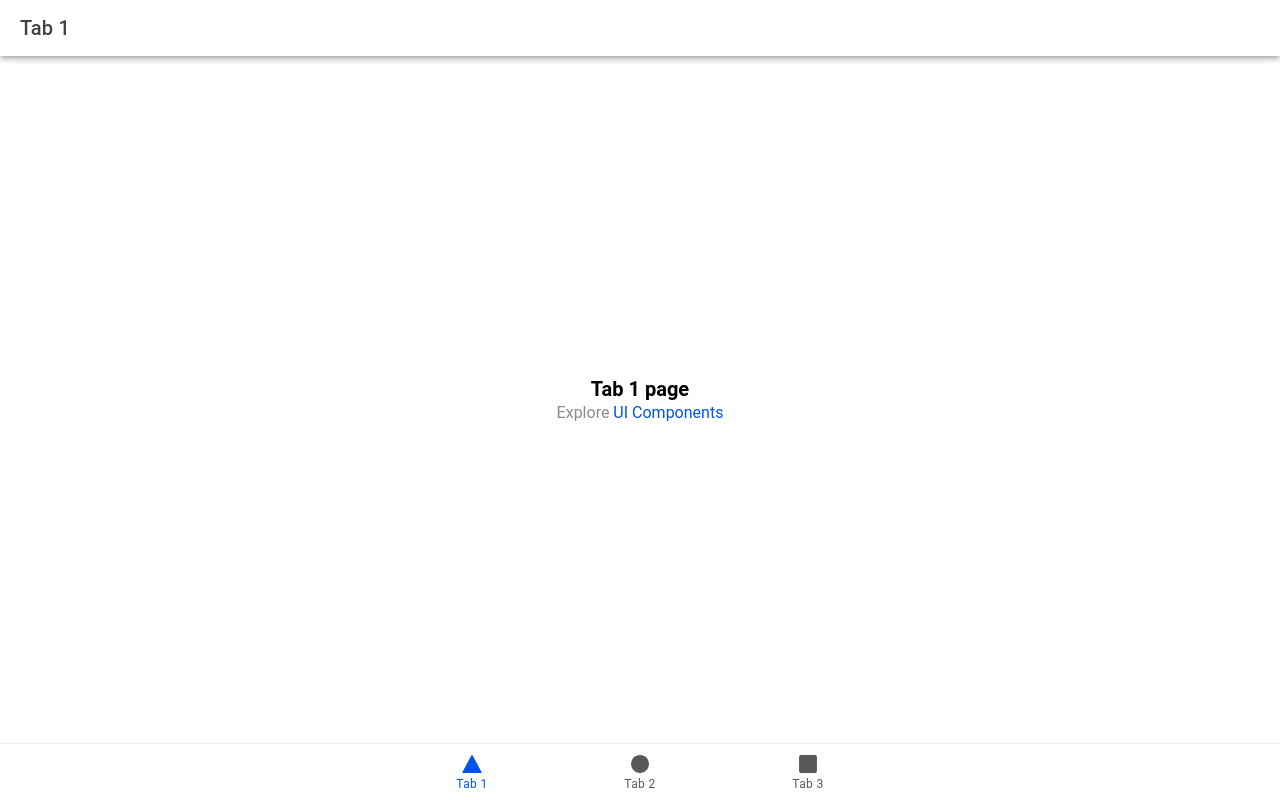
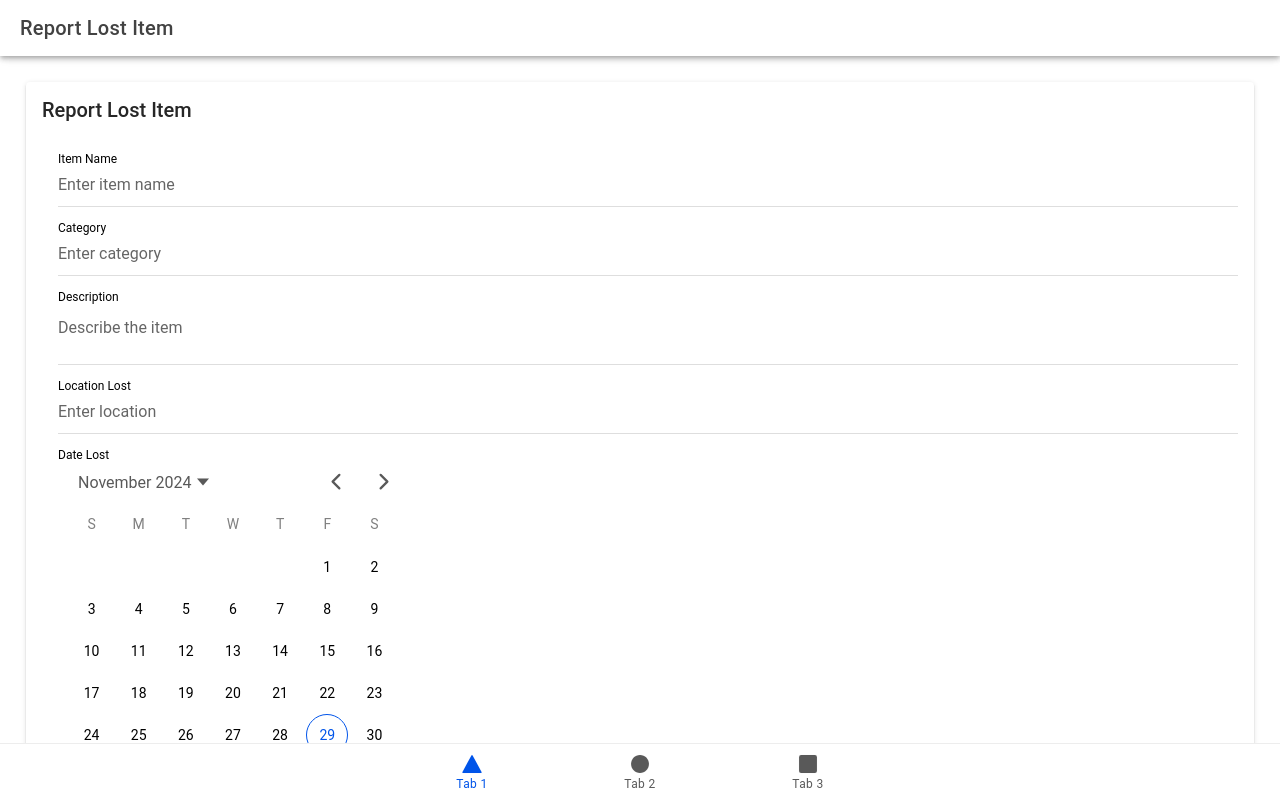
Before and after one commit to NicolaeCasian/Tud-Lost-Found-, a React (Vite) app: page /tab1 in a window 1280 px wide. Built offline with nearby package versions, Linux system fonts and the light colour scheme.

Commit message:
Report Form Page

```diff
--- a/src/pages/Tab1.tsx
+++ b/src/pages/Tab1.tsx
@@ -1,25 +1,159 @@
-import { IonContent, IonHeader, IonPage, IonTitle, IonToolbar } from '@ionic/react';
-import ExploreContainer from '../components/ExploreContainer';
+import React, { useState } from 'react';
+import {
+  IonContent,
+  IonHeader,
+  IonPage,
+  IonTitle,
+  IonToolbar,
+  IonItem,
+  IonLabel,
+  IonInput,
+  IonTextarea,
+  IonDatetime,
+  IonButton,
+  IonCard,
+  IonCardHeader,
+  IonCardTitle,
+  IonCardContent,
+  IonFooter,
+  IonText,
+} from '@ionic/react';
 import './Tab1.css';
 
 const Tab1: React.FC = () => {
+  const [form, setForm] = useState({
+    itemName: '',
+    category: '',
+    description: '',
+    locationLost: '',
+    dateLost: '',
+    contactInfo: '',
+  });
+
+  const handleInputChange = (e: React.ChangeEvent<HTMLInputElement | HTMLTextAreaElement>) => {
+    const { name, value } = e.target;
+    setForm({ ...form, [name]: value });
+  };
+
+  const handleDateChange = (e: any) => {
+    setForm({ ...form, dateLost: e.detail.value });
+  };
+
+  const handleSubmit = () => {
+    console.log('Submitted Form Data:', form);
+    alert('Report submitted successfully!');
+    // Add logic to save the data or send it to a server.
+  };
+
   return (
     <IonPage>
       <IonHeader>
         <IonToolbar>
-          <IonTitle>Tab 1</IonTitle>
+          <IonTitle>Report Lost Item</IonTitle>
         </IonToolbar>
       </IonHeader>
-      <IonContent fullscreen>
-        <IonHeader collapse="condense">
-          <IonToolbar>
-            <IonTitle size="large">Tab 1</IonTitle>
-          </IonToolbar>
-        </IonHeader>
-        <ExploreContainer name="Tab 1 page" />
+
+      <IonContent className="ion-padding">
+        <IonCard>
+          <IonCardHeader>
+            <IonCardTitle>Report Lost Item</IonCardTitle>
+          </IonCardHeader>
+          <IonCardContent>
+            <IonItem>
+              <IonLabel position="stacked">Item Name</IonLabel>
+              <IonInput
+                name="itemName"
+                value={form.itemName}
+                placeholder="Enter item name"
+                onIonChange={handleInputChange} //fefc
+              />
+            </IonItem>
+
+            <IonItem>
+              <IonLabel position="stacked">Category</IonLabel>
+              <IonInput
+                name="category"
+                value={form.category}
+                placeholder="Enter category"
+                onIonChange={handleInputChange}
+              />
+            </IonItem>
+
+            <IonItem>
+              <IonLabel position="stacked">Description</IonLabel>
+              <IonTextarea
+                name="description"
+                value={form.description}
+                placeholder="Describe the item"
+                onIonChange={handleInputChange}
+              />
+            </IonItem>
+
+            <IonItem>
+              <IonLabel position="stacked">Location Lost</IonLabel>
+              <IonInput
+                name="locationLost"
+                value={form.locationLost}
+                placeholder="Enter location"
+                onIonChange={handleInputChange}
+              />
+            </IonItem>
+
+            <IonItem>
+              <IonLabel position="stacked">Date Lost</IonLabel>
+              <IonDatetime
+                display-format="MM/DD/YYYY"
+                name="dateLost"
+                value={form.dateLost}
+                onIonChange={handleDateChange}
+              />
+            </IonItem>
+
+            <IonItem>
+              <IonLabel position="stacked">Contact Information</IonLabel>
+              <IonInput
+                name="contactInfo"
+                value={form.contactInfo}
+                type="email"
+                placeholder="Enter email"
+                onIonChange={handleInputChange}
+              />
+            </IonItem>
+
+             <IonItem>
+    <IonLabel position="stacked">Upload Image</IonLabel>
+    <input
+      type="file"
+      accept="image/*"
+      style={{ display: 'none' }}
+      id="upload-image"
+      onChange={(e) => handleImageUpload(e)}
+    />
+    <IonButton expand="block" color="success" onClick={() => document.getElementById('upload-image')?.click()}>
+      Insert Image
+    </IonButton>
+  </IonItem>
+
+            <IonButton expand="block" color="primary" onClick={handleSubmit}>
+              Submit Report
+            </IonButton>
+          </IonCardContent>
+        </IonCard>
+
+        <IonFooter className="footer-tips">
+          <IonText>
+            <h4>Tips for Reporting Lost Items:</h4>
+            <ul>
+              <li>Be specific in your description.</li>
+              <li>Include identifying features.</li>
+              <li>Report the loss quickly.</li>
+              <li>Check the found items section regularly.</li>
+            </ul>
+          </IonText>
+        </IonFooter>
       </IonContent>
     </IonPage>
   );
 };
 
-export default Tab1;
+export default Tab1;  //cecd
```
Also changed, not shown: 1 other file (tests, documents, lock files or other folders).
